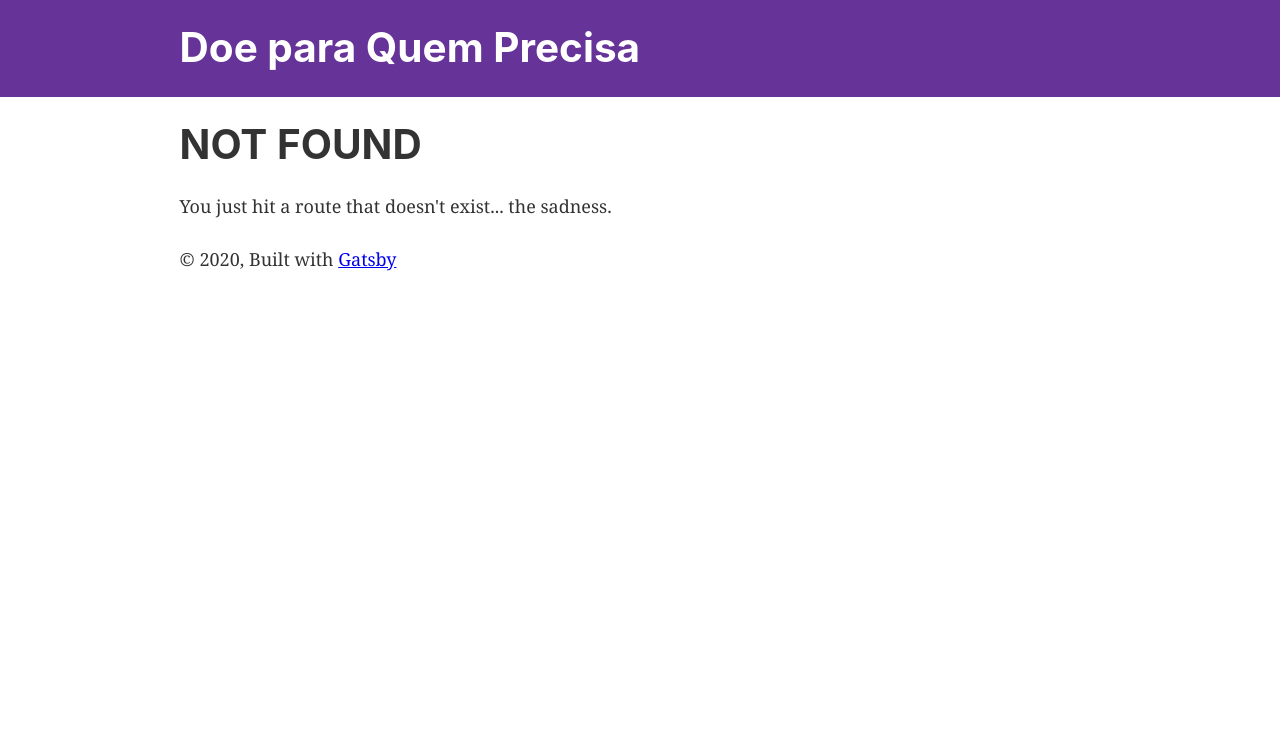
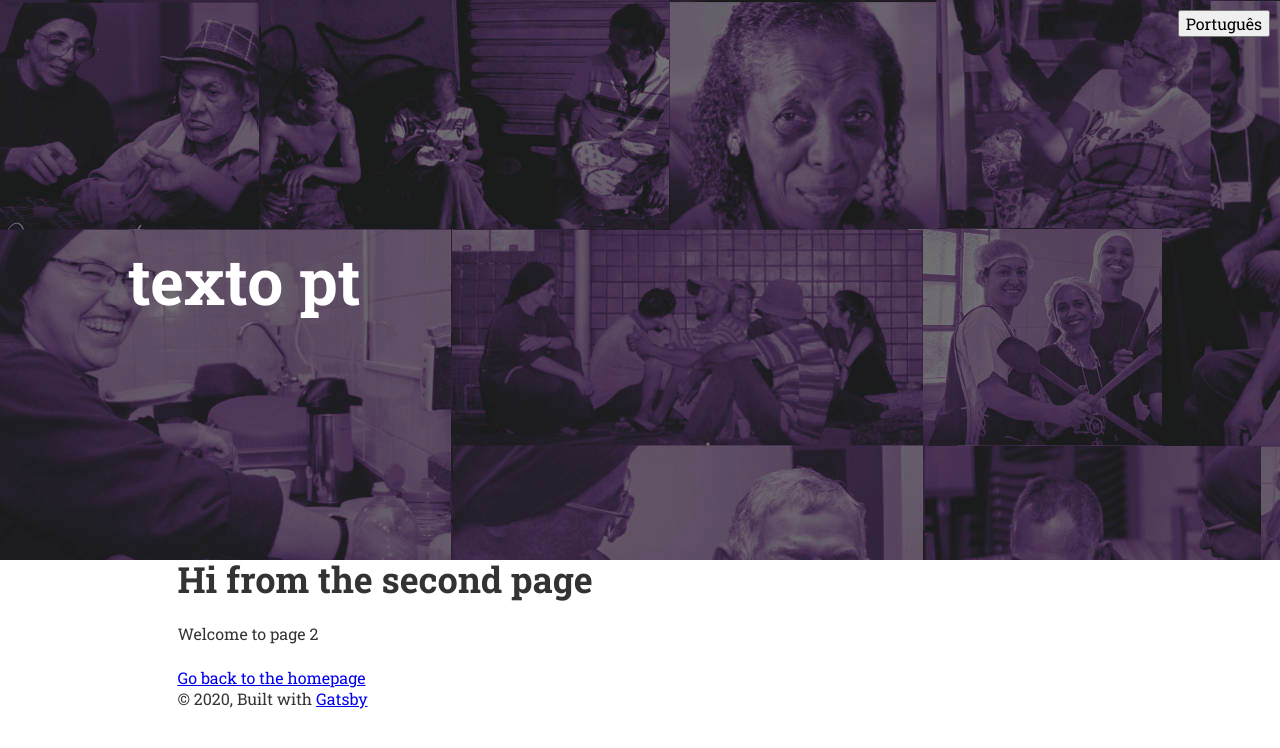
Before and after one commit to alandbh/Quem-Precisa, a Gatsby site in the folder quemprecisa-site/: page /en in a window 1280 px wide. Before the commit this address had no page. Built offline with nearby package versions, Linux system fonts and the light colour scheme; Gatsby itself is replaced by a stand-in of ours.

Commit message:
Changing Language component

```diff
--- /dev/null
+++ b/quemprecisa-site/src/components/Header/header.scss
@@ -0,0 +1,20 @@
+header#header {
+  background: url(../../images/hero-image-70-1440.jpg) no-repeat;
+  height: 70vh;
+  background-size: auto;
+  display: flex;
+  align-items: center;
+
+  button.lang {
+    position: absolute;
+    top: 10px;
+    right: 10px;
+  }
+
+  h1 {
+    color: white;
+    font-size: 4rem;
+    padding-left: 10vw;
+    max-width: 700px;
+  }
+}
--- /dev/null
+++ b/quemprecisa-site/src/components/Header/index.js
@@ -0,0 +1,27 @@
+import { Link } from "gatsby"
+import PropTypes from "prop-types"
+import React from "react"
+import { getCookie, getLang } from "../../utils/getLang"
+import "./header.scss"
+// let lang = getLang()
+
+const langCookie =
+  getCookie("langCookie") !== "" ? getCookie("langCookie") : getLang()
+const Header = ({ siteTitle, changeLang, lang }) => (
+  <header id="header" style={{}}>
+    <button className="lang" onClick={() => changeLang()}>
+      {lang === "pt" ? "English" : "Português"}
+    </button>
+    <h1 style={{ margin: 0 }}>{siteTitle}</h1>
+  </header>
+)
+
+Header.propTypes = {
+  siteTitle: PropTypes.string,
+}
+
+Header.defaultProps = {
+  siteTitle: ``,
+}
+
+export default Header
--- a/quemprecisa-site/src/components/header.js
+++ /dev/null
@@ -1,42 +0,0 @@
-import { Link } from "gatsby"
-import PropTypes from "prop-types"
-import React from "react"
-
-const Header = ({ siteTitle }) => (
-  <header
-    style={{
-      background: `rebeccapurple`,
-      marginBottom: `1.45rem`,
-    }}
-  >
-    <div
-      style={{
-        margin: `0 auto`,
-        maxWidth: 960,
-        padding: `1.45rem 1.0875rem`,
-      }}
-    >
-      <h1 style={{ margin: 0 }}>
-        <Link
-          to="/"
-          style={{
-            color: `white`,
-            textDecoration: `none`,
-          }}
-        >
-          {siteTitle}
-        </Link>
-      </h1>
-    </div>
-  </header>
-)
-
-Header.propTypes = {
-  siteTitle: PropTypes.string,
-}
-
-Header.defaultProps = {
-  siteTitle: ``,
-}
-
-export default Header
--- a/quemprecisa-site/src/components/layout.css
+++ b/quemprecisa-site/src/components/layout.css
@@ -1,5 +1,7 @@
+@import url("https://fonts.googleapis.com/css2?family=Roboto+Slab:wght@400;700&display=swap");
+
 html {
-  font-family: sans-serif;
+  font-family: "Roboto Slab", serif;
   -ms-text-size-adjust: 100%;
   -webkit-text-size-adjust: 100%;
 }
@@ -185,7 +187,6 @@ textarea {
   font: inherit;
 }
 html {
-  font: 112.5%/1.45em georgia, serif;
   box-sizing: border-box;
   overflow-y: scroll;
 }
@@ -200,7 +201,6 @@ html {
 }
 body {
   color: hsla(0, 0%, 0%, 0.8);
-  font-family: georgia, serif;
   font-weight: normal;
   word-wrap: break-word;
   font-kerning: normal;
@@ -230,8 +230,6 @@ h1 {
   padding-top: 0;
   margin-bottom: 1.45rem;
   color: inherit;
-  font-family: -apple-system, BlinkMacSystemFont, Segoe UI, Roboto, Oxygen,
-    Ubuntu, Cantarell, Fira Sans, Droid Sans, Helvetica Neue, sans-serif;
   font-weight: bold;
   text-rendering: optimizeLegibility;
   font-size: 2.25rem;
--- a/quemprecisa-site/src/components/layout.js
+++ b/quemprecisa-site/src/components/layout.js
@@ -5,14 +5,47 @@
  * See: https://www.gatsbyjs.org/docs/use-static-query/
  */
 
-import React from "react"
+import React, { useState, useEffect } from "react"
 import PropTypes from "prop-types"
-import { useStaticQuery, graphql } from "gatsby"
+import { useStaticQuery, graphql, navigateTo } from "gatsby"
+import { getLang, getCookie } from "../utils/getLang"
 
-import Header from "./header"
+import Header from "./Header"
 import "./layout.css"
 
 const Layout = ({ children }) => {
+  const [lang, setLang] = useState("pt")
+  useEffect(() => {
+    let langCookie =
+      getCookie("langCookie") !== "" ? getCookie("langCookie") : getLang()
+
+    document.cookie = `langCookie=${langCookie}`
+
+    if (langCookie !== "pt" && window.location.pathname !== "/en") {
+      navigateTo("/en")
+    }
+  })
+
+  function changeLang() {
+    let langCookie =
+      getCookie("langCookie") !== "" ? getCookie("langCookie") : getLang()
+    // let newLang = lang === "pt" ? "en" : "pt"
+    if (langCookie == "pt") {
+      setLang("en")
+      document.cookie = `langCookie=en`
+    } else {
+      setLang("pt")
+      document.cookie = `langCookie=pt`
+      navigateTo("/")
+    }
+    // console.log(newLang)
+    // setLang("en")
+  }
+  // setLang(getLang())
+  // console.log("aasas")
+
+  const heroText =
+    getCookie("langCookie") === "en" ? "English text" : "texto pt"
   const data = useStaticQuery(graphql`
     query SiteTitleQuery {
       site {
@@ -25,7 +58,13 @@ const Layout = ({ children }) => {
 
   return (
     <>
-      <Header siteTitle={data.site.siteMetadata.title} />
+      <Header
+        changeLang={() => {
+          changeLang()
+        }}
+        lang={getCookie("langCookie")}
+        siteTitle={heroText}
+      />
       <div
         style={{
           margin: `0 auto`,
--- /dev/null
+++ b/quemprecisa-site/src/utils/getLang.js
@@ -0,0 +1,39 @@
+export function getLang() {
+  //   return "aaaaaaaaaaaaa"
+  if (typeof navigator === `undefined`) {
+    return "pt"
+  }
+
+  const lang =
+    navigator && navigator.language && navigator.language.split("-")[0]
+  if (!lang) return "pt"
+
+  switch (lang) {
+    case "en":
+      return "en"
+    default:
+      return "pt"
+  }
+}
+
+export function getCookie(cname) {
+  var name = cname + "="
+  var decodedCookie = decodeURIComponent(document.cookie)
+  var ca = decodedCookie.split(";")
+  for (var i = 0; i < ca.length; i++) {
+    var c = ca[i]
+    while (c.charAt(0) == " ") {
+      c = c.substring(1)
+    }
+    if (c.indexOf(name) == 0) {
+      return c.substring(name.length, c.length)
+    }
+  }
+  return ""
+}
+
+function t(stringPt, stringEn) {
+  return getLang() === "en" ? stringEn : stringPt
+}
+
+export default t
```
Also changed, not shown: quemprecisa-site/src/pages/index.js (+20 -1 lines), quemprecisa-site/src/images/hero-image-100-1440.jpg (added), quemprecisa-site/src/images/hero-image-100-1440o.jpg (added), quemprecisa-site/src/images/hero-image-45.jpg (added), quemprecisa-site/src/images/hero-image-70-1440.jpg (added), quemprecisa-site/src/images/hero-image-85-1440.jpg (added), quemprecisa-site/src/pages/en.js (renamed from quemprecisa-site/src/pages/page-2.js), 2 other files.
